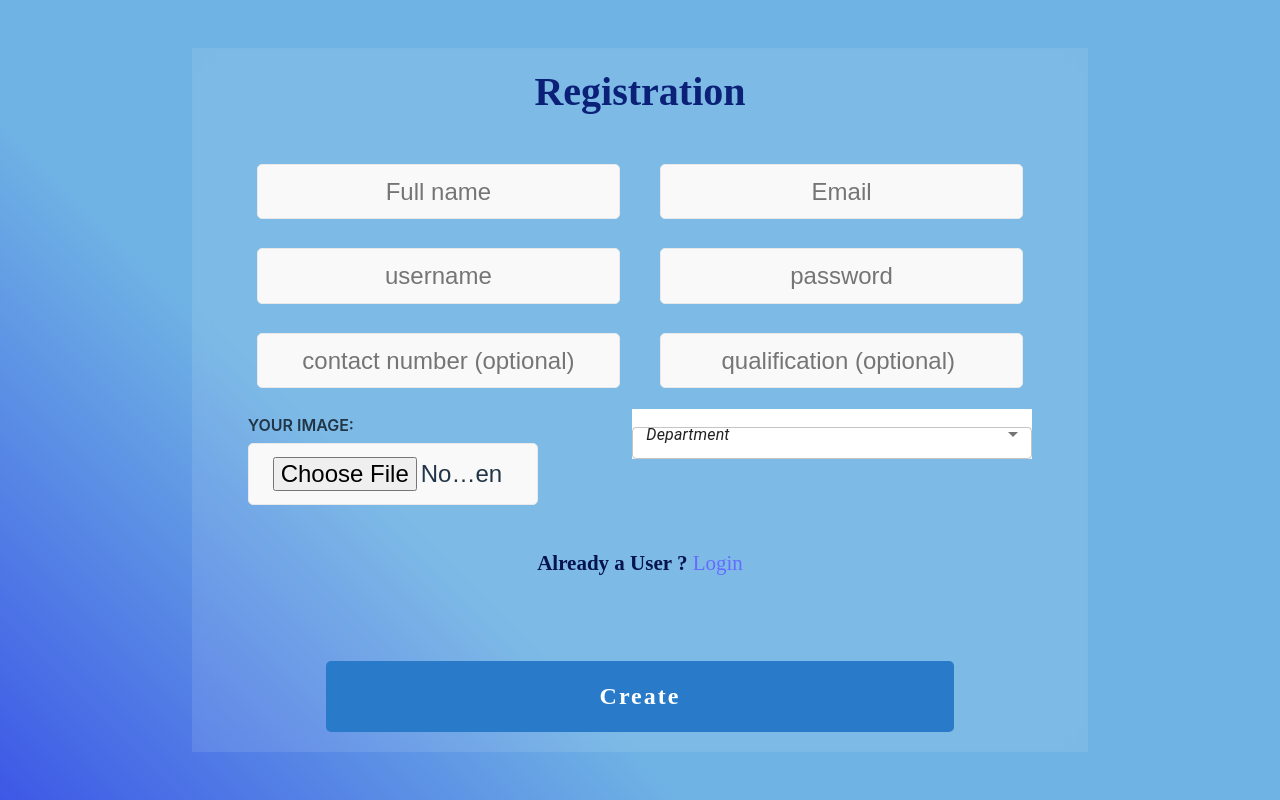
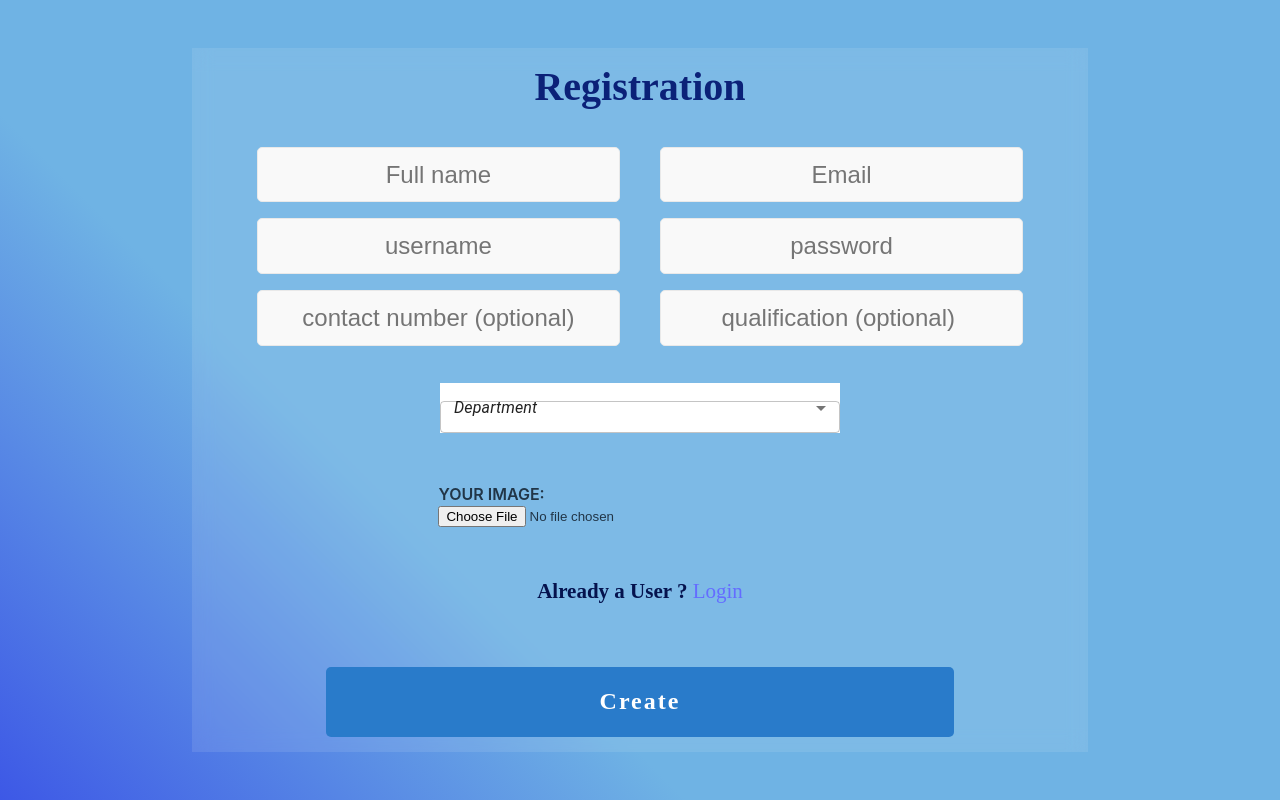
Before and after one commit to yashjaiswal-only/Prudent-Pinnacle-academic-archive-frontend, a React (Vite) app: page /register in a window 1280 px wide. Built offline with nearby package versions, Linux system fonts and the light colour scheme.

Commit message:
registration

```diff
--- a/src/Pages/v2/MyProfile/MyProfile.jsx
+++ b/src/Pages/v2/MyProfile/MyProfile.jsx
@@ -14,7 +14,7 @@ import { updateCurrentUser } from '../../../redux/userRedux';
 
 const MyProfile = () => {
   const user = useSelector(state => state.user.currentUser)
-  const [editProfile, setEditProfile] = useState(true);
+  const [editProfile, setEditProfile] = useState(false);
   const navigate = useNavigate();
   useEffect(() => {
     if (user === null) navigate('/v2/login');
--- a/src/Pages/v2/authentication/Login2.jsx
+++ b/src/Pages/v2/authentication/Login2.jsx
@@ -44,7 +44,7 @@ const Login2 = () => {
                         <p>Password</p>
                         <input placeholder="password" onChange={e=>setPassword(e.target.value)} type='password' />
                     </form>
-                    <p>New User? <Link to="/v2/register">SignUp</Link></p>
+                    <p>New User? <Link to="/register">SignUp</Link></p>
                     <div className='warn'>{error}</div>
                     <button onClick={handleClick} disabled={loading}><span>Login</span>{loading && <CircularProgress />}</button>
                 </div>
--- a/src/Pages/v2/authentication/Register2.jsx
+++ b/src/Pages/v2/authentication/Register2.jsx
@@ -4,49 +4,51 @@ import MultipleSelectPlaceholder from '../../../Components/v1/DepartmentSelector
 import { departmentNames } from '../../../data';
 import { useState } from 'react'
 import { useDispatch } from 'react-redux';
-import {  useNavigate } from 'react-router-dom';
-import { register } from '../../../api_calls/Auth';
+import { useNavigate } from 'react-router-dom';
+import { checkUser, register } from '../../../api_calls/Auth';
 import { CircularProgress } from '@mui/material';
+import { getStorage, ref, uploadBytesResumable, getDownloadURL } from "firebase/storage";
+import app from "../../../firebase";
 
 
 const Register2 = () => {
-  const [inputs,setInputs]=useState({});
-  const [department,setDepartment]=useState('');
-  const [file,setFile]=useState(null);
-  const [loading,setLoading]=useState(false);
-  const [error,setError]=useState(null);
-  const dispatch=useDispatch();
-  const navigate=useNavigate();
+  const [inputs, setInputs] = useState({});
+  const [department, setDepartment] = useState('');
+  const [file, setFile] = useState(null);
+  const [loading, setLoading] = useState(false);
+  const [error, setError] = useState(null);
+  const dispatch = useDispatch();
+  const navigate = useNavigate();
 
 
-  const handleChange=e=>{
-    setInputs(prev=>{
-      return {...prev,[e.target.name]:e.target.value}
+  const handleChange = e => {
+    setInputs(prev => {
+      return { ...prev, [e.target.name]: e.target.value }
     })
   }
 
-  const handleClick=async e=>{
+  const handleClick = async e => {
     e.preventDefault();
     setLoading(true);
     setError(null);
-    if(!inputs.username || !inputs.password){
-      if(!inputs.username)  setError('Username is Required');
-      if(!inputs.password)  setError('Password is Required');
+    if (!inputs.username || !inputs.password) {
+      if (!inputs.username) setError('Username is Required');
+      if (!inputs.password) setError('Password is Required');
       setLoading(false);
-      return ;
+      return;
     }
 
-    const a=await checkUser(inputs.username)
+    const a = await checkUser(inputs.username)
     console.log(a);
-    if(a.status!==200 || (a.status===200 && a.data.found)){
+    if (a.status !== 200 || (a.status === 200 && a.data.found)) {
       setError('Username already exists');
       setLoading(false);
-      return ;
+      return;
     }
 
-    if(file){
+    if (file) {
       console.log(file)
-      const fileName=new Date().getTime()+file?file.name:'';
+      const fileName = new Date().getTime() + file ? file.name : '';
       const storage = getStorage(app);
       const storageRef = ref(storage, fileName);
       const uploadTask = uploadBytesResumable(storageRef, file);
@@ -67,26 +69,26 @@ const Register2 = () => {
         (error) => {
           console.log(error)
         },
-        async() => {
-          getDownloadURL(uploadTask.snapshot.ref).then(async(downloadURL) => {
+        async () => {
+          getDownloadURL(uploadTask.snapshot.ref).then(async (downloadURL) => {
             console.log('File available at', downloadURL);
-            const user = { ...inputs, avatar: downloadURL};
+            const user = { ...inputs, department, avatar: downloadURL };
             // console.log(downloadURL)
             console.log(user);
-            const res=await register(dispatch,user);
+            const res = await register(dispatch, user);
             console.log(res)
-            if(res.status==200) navigate('/login',{state:{newlyRegister:true}});
+            if (res.status == 200) navigate('/login', { state: { newlyRegister: true } });
             else setError('Something went wrong, unable to register..')
           });
         }
       );
     }
-    else{
-      const user={...inputs,department};
+    else {
+      const user = { ...inputs, department };
       console.log(user)
-      const res=await register(dispatch,user);
+      const res = await register(dispatch, user);
       console.log(res)
-      if(res.status==200) navigate('/login',{state:{newlyRegister:true}});
+      if (res.status == 200) navigate('/login', { state: { newlyRegister: true } });
       else setError('Something went wrong, Unable to register..')
     }
     setLoading(false)
@@ -96,23 +98,23 @@ const Register2 = () => {
       <div className="registration">
         <span>Registration</span>
         <form action="" className='form'>
-              <input name="name" onChange={handleChange} type="text" placeholder="Full name"/>
-              <input name="email" onChange={handleChange} type="email" placeholder="Email"/>
-              <input name="username" onChange={handleChange} type="text" placeholder="username"/>
-              <input name="password" onChange={handleChange} type="password" placeholder="password"/>
-              <input  name="ph" onChange={handleChange} type="text" placeholder="contact number (optional)"/>
-              <input name="qualification" onChange={handleChange} type="text" placeholder="qualification (optional) "/>
+          <input name="name" onChange={handleChange} type="text" placeholder="Full name" />
+          <input name="email" onChange={handleChange} type="email" placeholder="Email" />
+          <input name="username" onChange={handleChange} type="text" placeholder="username" />
+          <input name="password" onChange={handleChange} type="password" placeholder="password" />
+          <input name="ph" onChange={handleChange} type="text" placeholder="contact number (optional)" />
+          <input name="qualification" onChange={handleChange} type="text" placeholder="qualification (optional) " />
+        </form>
+        <MultipleSelectPlaceholder names={departmentNames} defaultLabel='Department' department={department} setDepartment={setDepartment} />
         <div className='imagebox'>
           <label htmlFor="avatar">YOUR IMAGE:</label>
-                  <input name="avatar" id='avatar' onChange={e=>setFile(e.target.files[0])} type="file" />
+          <input name="avatar" id='avatar' onChange={e => setFile(e.target.files[0])} type="file" />
         </div>
-              <MultipleSelectPlaceholder names={departmentNames} defaultLabel='Department' department={department} setDepartment={setDepartment}/>
-            </form>
-            <p>Already a User ? <Link to="/v2/login">Login</Link></p>
+        <p>Already a User ? <Link to="/login">Login</Link></p>
         <div className='warn'>{error}</div>
         <button onClick={handleClick} disabled={loading}>
           <span>Create</span>
-              {loading && <CircularProgress/>}
+          {loading && <CircularProgress />}
         </button>
       </div>
     </div>
--- a/src/Pages/v2/authentication/app.scss
+++ b/src/Pages/v2/authentication/app.scss
@@ -145,7 +145,7 @@
             display: flex;
             flex-wrap:wrap;
             justify-content: space-around;
-            height:50%;
+            // height:50%;
             width:90%;
             input{
                 width:45%;
@@ -158,12 +158,13 @@
                 font-size:1.5rem;
                 text-align: center;
             }
+        }
         .imagebox{
-                // margin: 20px 0px;
+            margin: 20px 0px;
             display: flex;
             flex-wrap: wrap;
             flex-direction: column;
-                align-items: center;
+            align-items: flex-start;
             width:45%;
             justify-content: space-around;
             align-items: flex-start;
@@ -176,7 +177,6 @@
                 width: 80%;
             }
 
-            }
         }
         button{
             width: 70%;
```
Also changed, not shown: 1 other file (tests, documents, lock files or other folders). Lines whose indentation alone changed are shown as unchanged.
